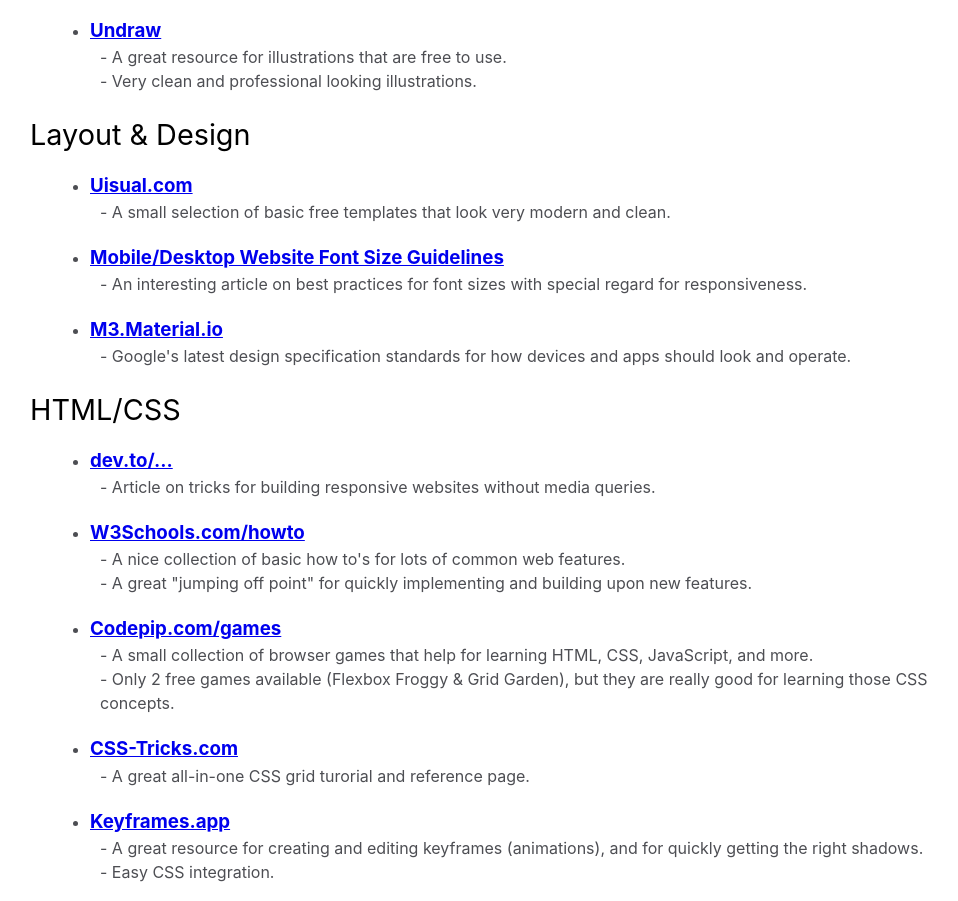
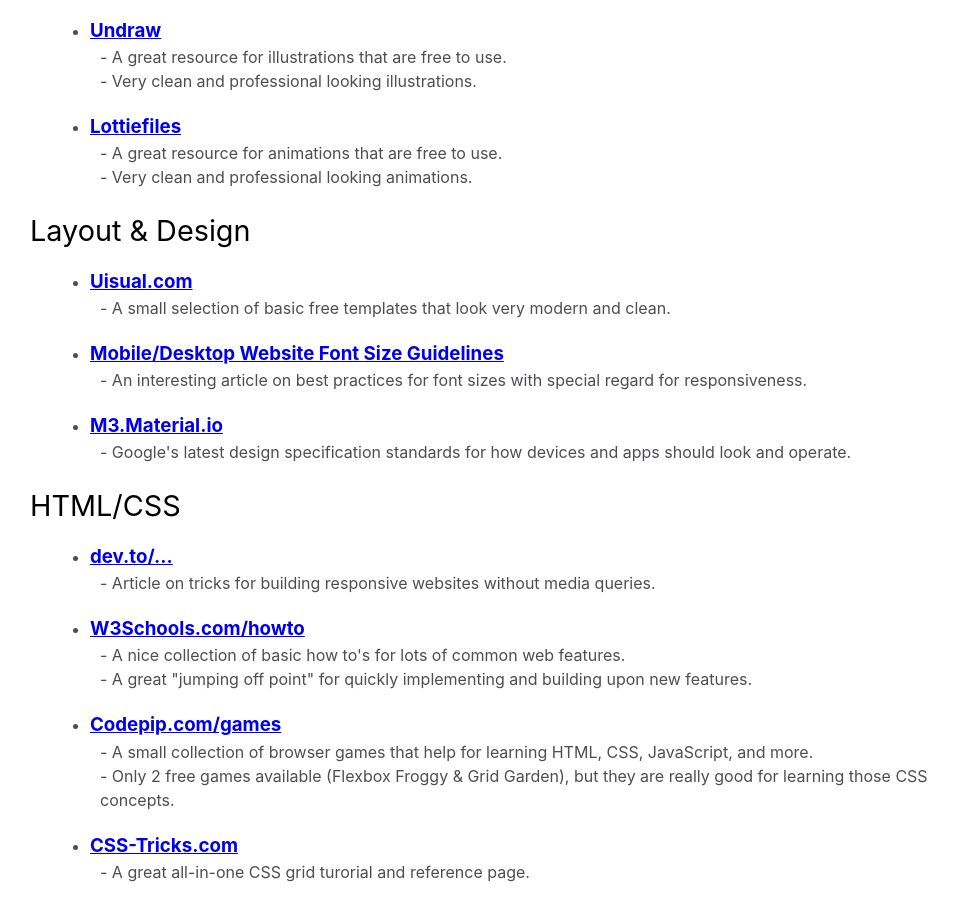
Before and after one commit to MikoFrosty/frosty-webdev, a website: page index.html in a window 1280 px wide. Shown: the part 1534-2435 px from the top of the page, without its empty margins (310-1268 px from the left). Drawn offline with Linux system fonts and the light colour scheme.

Commit message:
Add entry for lottie files

```diff
--- a/index.html
+++ b/index.html
@@ -180,6 +180,13 @@
             <p>
               - A great resource for illustrations that are free to use.<br />
               - Very clean and professional looking illustrations.<br />
+            </p>
+          </li>
+          <li>
+            <h3><a href="https://lottiefiles.com/" target="_blank">Lottiefiles</a></h3>
+            <p>
+              - A great resource for animations that are free to use.<br />
+              - Very clean and professional looking animations.<br />
             </p>
           </li>
         </ul>
```
